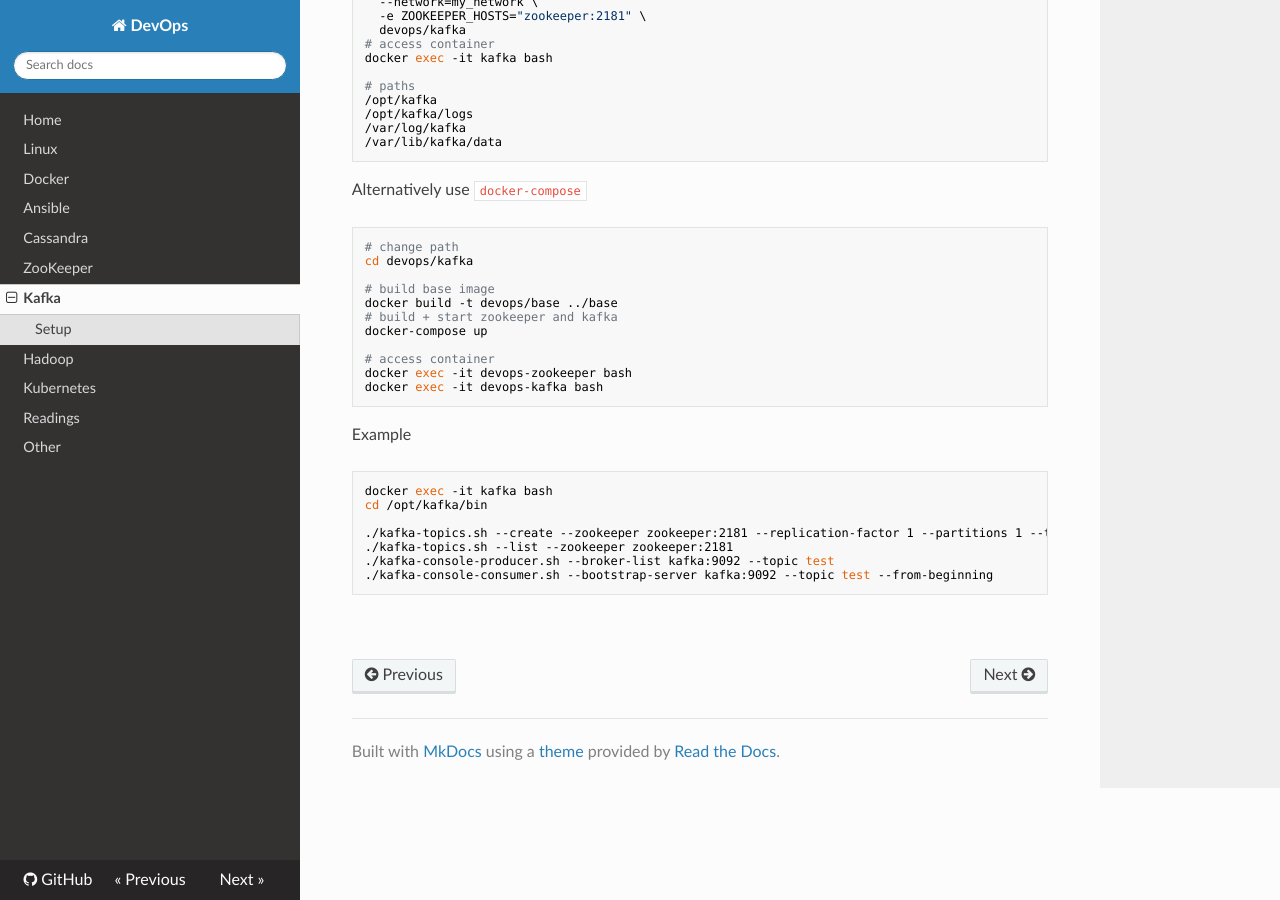
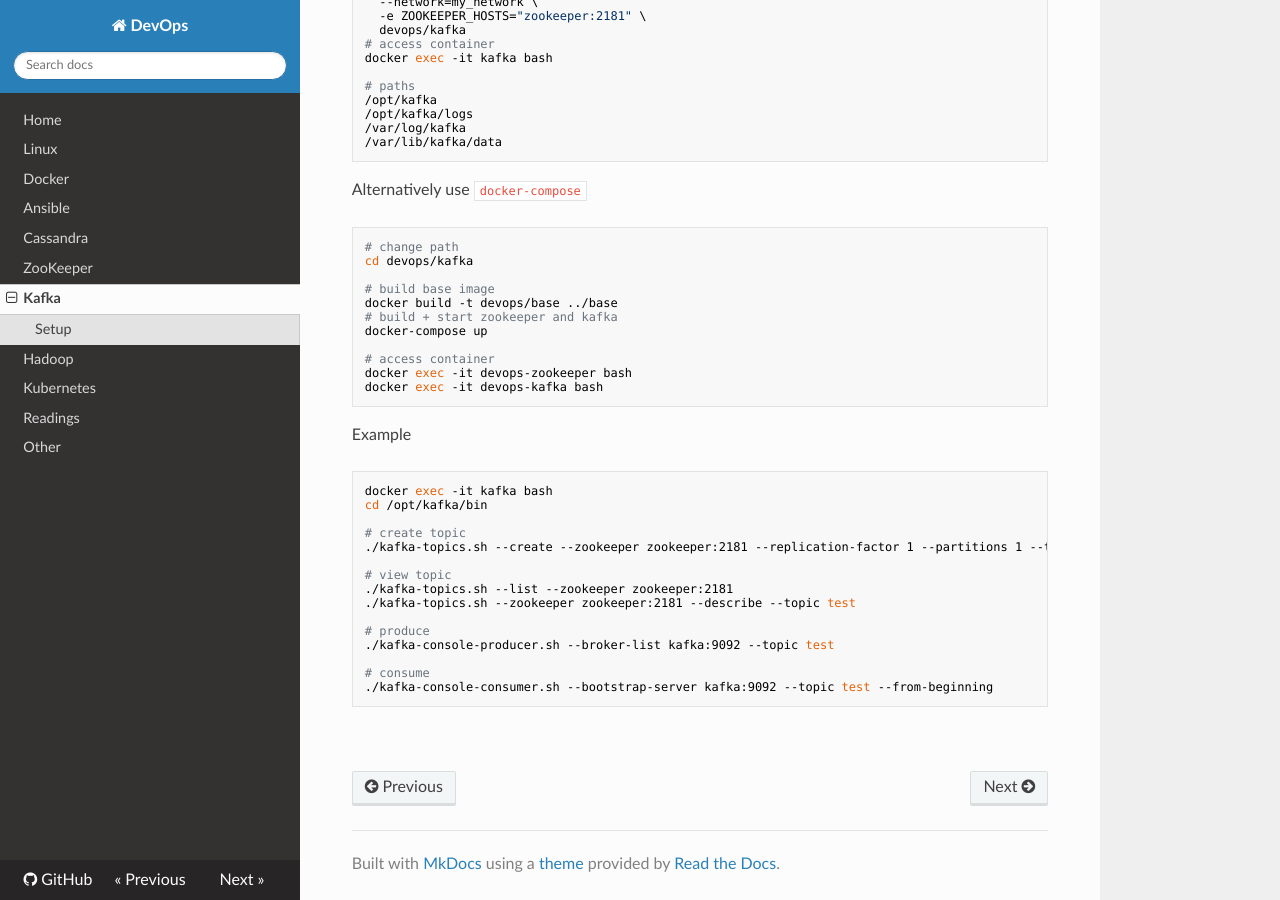
Before and after one commit to niqdev/devops, an MkDocs documentation site: the page built from docs/kafka.md, in a window 1280 px wide and 900 px high, scrolled down 883 px. Built offline with MkDocs 1.6.1, drawn with Linux system fonts in a browser that asks for light colours; nearby versions of some CDN libraries; old or Windows-style settings are respelled for this version of MkDocs.

Commit message:
kafka: bump latest version

````diff
--- a/docs/kafka.md
+++ b/docs/kafka.md
@@ -72,9 +72,17 @@ Example
 docker exec -it kafka bash
 cd /opt/kafka/bin
 
+# create topic
 ./kafka-topics.sh --create --zookeeper zookeeper:2181 --replication-factor 1 --partitions 1 --topic test
+
+# view topic
 ./kafka-topics.sh --list --zookeeper zookeeper:2181
+./kafka-topics.sh --zookeeper zookeeper:2181 --describe --topic test
+
+# produce
 ./kafka-console-producer.sh --broker-list kafka:9092 --topic test
+
+# consume
 ./kafka-console-consumer.sh --bootstrap-server kafka:9092 --topic test --from-beginning
 ```
 
````
Also changed, not shown: 2 other files.
